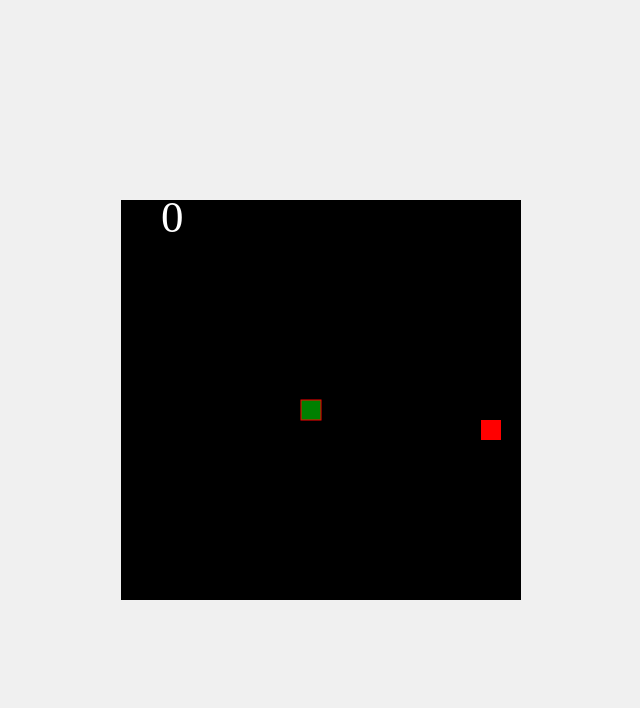
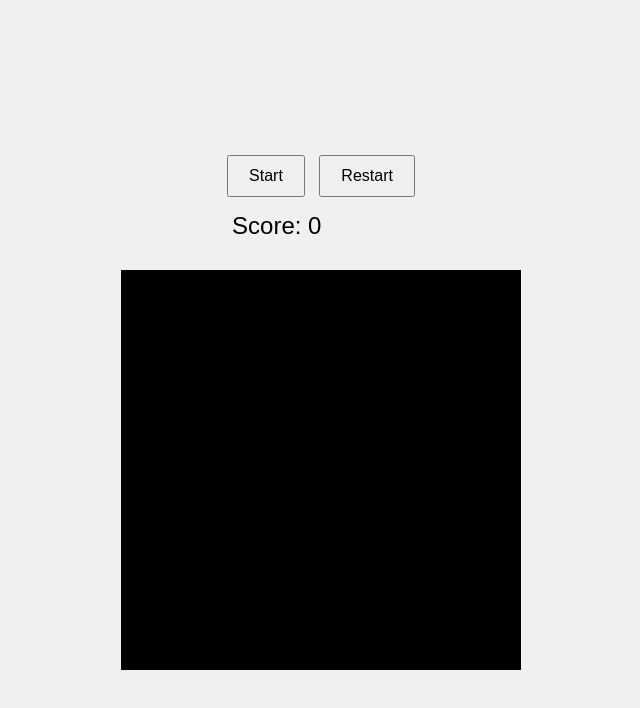
Before and after one commit to bstaej/my-first-static-web-app, a website: page src/index.html in a window 1280 px wide. Shown: the whole page, without its empty margins (319-959 px from the left). Drawn offline with Linux system fonts and the light colour scheme.

Commit message:
Update index.html

```diff
--- a/src/index.html
+++ b/src/index.html
@@ -7,34 +7,69 @@
     <style>
         body {
             display: flex;
+            flex-direction: column;
             justify-content: center;
             align-items: center;
             height: 100vh;
             margin: 0;
             background-color: #f0f0f0;
+            font-family: Arial, sans-serif;
         }
         canvas {
             background-color: #000;
         }
+        .controls {
+            margin: 20px;
+        }
+        button {
+            padding: 10px 20px;
+            margin: 5px;
+            font-size: 16px;
+            cursor: pointer;
+        }
+        .score {
+            font-size: 24px;
+            margin: 10px;
+        }
     </style>
 </head>
 <body>
+    <div class="controls">
+        <button id="startButton">Start</button>
+        <button id="restartButton">Restart</button>
+        <div class="score">Score: <span id="score">0</span></div>
+    </div>
     <canvas id="gameCanvas" width="400" height="400"></canvas>
     <script>
         const canvas = document.getElementById('gameCanvas');
         const ctx = canvas.getContext('2d');
+        const startButton = document.getElementById('startButton');
+        const restartButton = document.getElementById('restartButton');
+        const scoreDisplay = document.getElementById('score');
 
         const box = 20;
-        let snake = [];
-        snake[0] = { x: 9 * box, y: 10 * box };
-        let food = {
-            x: Math.floor(Math.random() * 19 + 1) * box,
-            y: Math.floor(Math.random() * 19 + 1) * box
-        };
-        let score = 0;
+        let snake;
+        let food;
+        let score;
         let d;
+        let game;
 
-        document.addEventListener('keydown', direction);
+        function init() {
+            snake = [{ x: 9 * box, y: 10 * box }];
+            food = {
+                x: Math.floor(Math.random() * 19 + 1) * box,
+                y: Math.floor(Math.random() * 19 + 1) * box
+            };
+            score = 0;
+            d = null;
+            scoreDisplay.textContent = score;
+            clearInterval(game);
+        }
+
+        function startGame() {
+            init();
+            game = setInterval(draw, 100);
+        }
 
         function direction(event) {
             if (event.keyCode == 37 && d != 'RIGHT') d = 'LEFT';
@@ -76,6 +111,7 @@
 
             if (snakeX == food.x && snakeY == food.y) {
                 score++;
+                scoreDisplay.textContent = score;
                 food = {
                     x: Math.floor(Math.random() * 19 + 1) * box,
                     y: Math.floor(Math.random() * 19 + 1) * box
@@ -84,23 +120,20 @@
                 snake.pop();
             }
 
-            let newHead = {
-                x: snakeX,
-                y: snakeY
-            };
+            let newHead = { x: snakeX, y: snakeY };
 
             if (snakeX < 0 || snakeX >= 20 * box || snakeY < 0 || snakeY >= 20 * box || collision(newHead, snake)) {
                 clearInterval(game);
             }
 
             snake.unshift(newHead);
-
-            ctx.fillStyle = 'white';
-            ctx.font = '45px Changa one';
-            ctx.fillText(score, 2 * box, 1.6 * box);
         }
 
-        let game = setInterval(draw, 100);
+        document.addEventListener('keydown', direction);
+        startButton.addEventListener('click', startGame);
+        restartButton.addEventListener('click', startGame);
+
+        init();
     </script>
 </body>
 </html>
```
